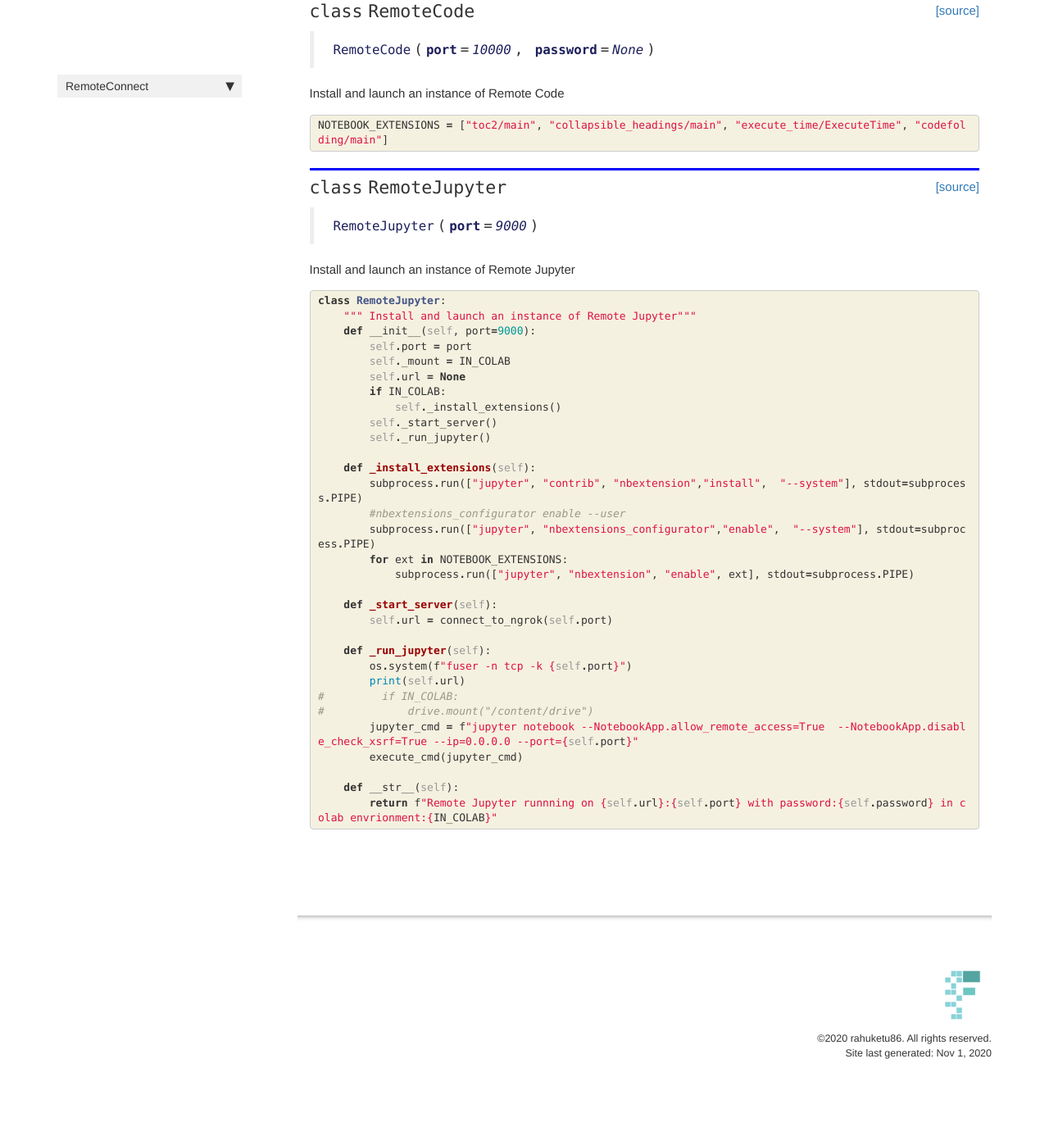
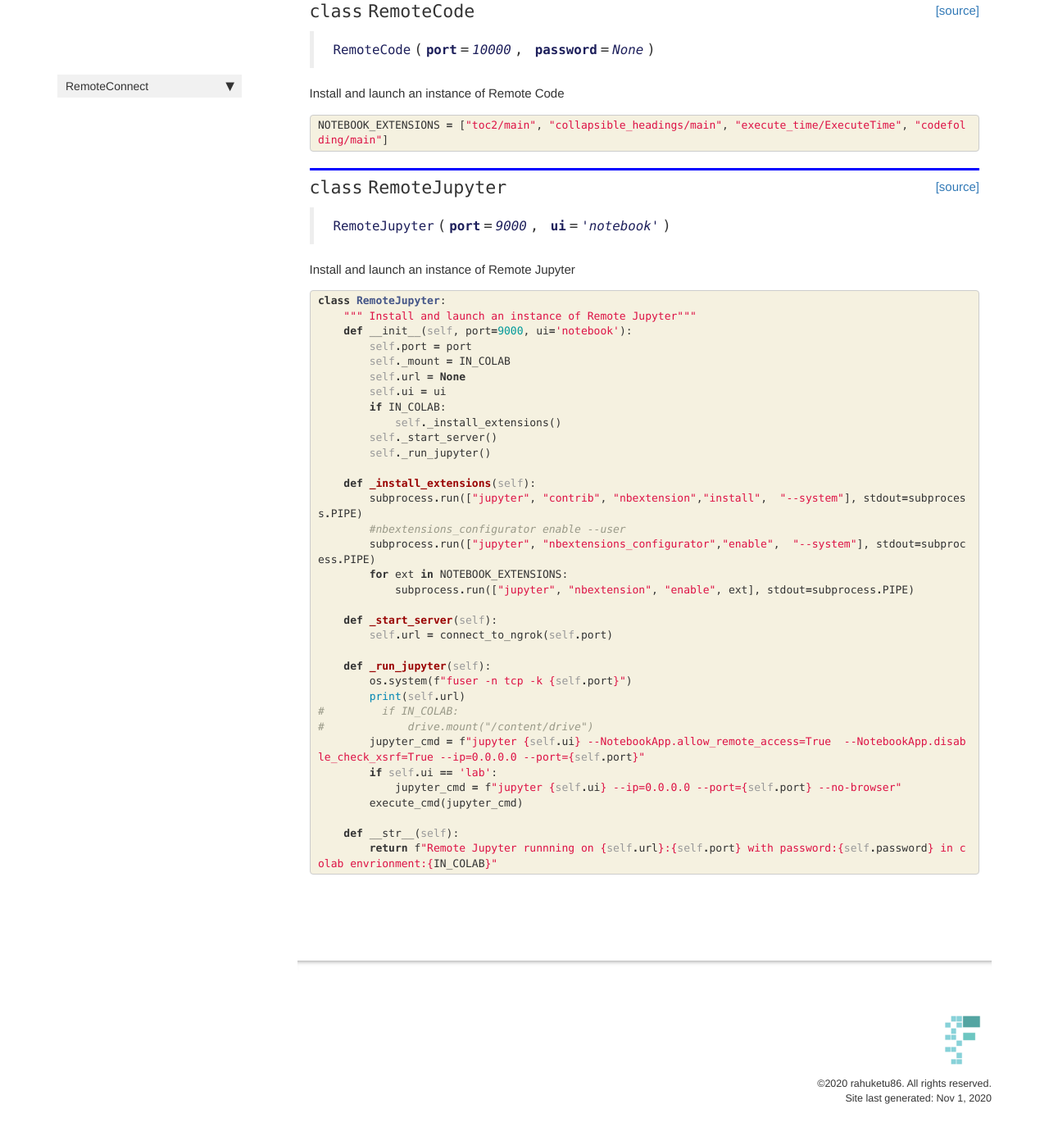
Before and after one commit to Rahuketu86/RemoteConnect, a Jekyll site: the page built from docs/core.html, in a window 1280 px wide and 1400 px high, scrolled down 940 px. Shown: the top 1386 px of the window at 82% size. Built offline with Jekyll 4.4.1, drawn with Linux system fonts in a browser that asks for light colours; nearby versions of some CDN libraries; comment, search, counter and statistics services are not loaded; before the commit the page ends 2284 px from its top, so only the background shows below that.

Commit message:
Added lab ui support

```diff
--- a/RemoteConnect/cli.py
+++ b/RemoteConnect/cli.py
@@ -17,7 +17,7 @@ def start_code(port:Param("Port to Start Code", type=int)=10000,
 
 # Cell
 @call_parse
-def start_jupyter(port:Param("Port to Start Code", type=int)=9000):
+def start_jupyter(port:Param("Port to Start Code", type=int)=9000, ui:Param("Interface to start", type=str)='notebook'):
     "Starts Jupyter"
     if IN_COLAB: mount_drive()
-    RemoteJupyter(port=port)
+    RemoteJupyter(port=port, ui=ui)
--- a/docs/cli.html
+++ b/docs/cli.html
@@ -47,7 +47,7 @@ nb_path: "nbs/01_cli.ipynb"
 
 
 <div class="output_markdown rendered_html output_subarea ">
-<h4 id="start_code" class="doc_header"><code>start_code</code><a href="https://github.com/rahuketu86/RemoteConnect/tree/master/RemoteConnect/cli.py#L10" class="source_link" style="float:right">[source]</a></h4><blockquote><p><code>start_code</code>(<strong><code>port</code></strong>:<code>Param object at 0x7f3578594cc0&gt;</code>=<em><code>10000</code></em>, <strong><code>password</code></strong>:<code>Param object at 0x7f3578594c18&gt;</code>=<em><code>None</code></em>)</p>
+<h4 id="start_code" class="doc_header"><code>start_code</code><a href="https://github.com/rahuketu86/RemoteConnect/tree/master/RemoteConnect/cli.py#L10" class="source_link" style="float:right">[source]</a></h4><blockquote><p><code>start_code</code>(<strong><code>port</code></strong>:<code>Param object at 0x7f9760241640&gt;</code>=<em><code>10000</code></em>, <strong><code>password</code></strong>:<code>Param object at 0x7f963abdda90&gt;</code>=<em><code>None</code></em>)</p>
 </blockquote>
 <p>Starts Code Server</p>
 
@@ -79,7 +79,7 @@ nb_path: "nbs/01_cli.ipynb"
 
 
 <div class="output_markdown rendered_html output_subarea ">
-<h4 id="start_jupyter" class="doc_header"><code>start_jupyter</code><a href="https://github.com/rahuketu86/RemoteConnect/tree/master/RemoteConnect/cli.py#L19" class="source_link" style="float:right">[source]</a></h4><blockquote><p><code>start_jupyter</code>(<strong><code>port</code></strong>:<code>Param object at 0x7f350d9097b8&gt;</code>=<em><code>9000</code></em>)</p>
+<h4 id="start_jupyter" class="doc_header"><code>start_jupyter</code><a href="https://github.com/rahuketu86/RemoteConnect/tree/master/RemoteConnect/cli.py#L19" class="source_link" style="float:right">[source]</a></h4><blockquote><p><code>start_jupyter</code>(<strong><code>port</code></strong>:<code>Param object at 0x7f963a827fa0&gt;</code>=<em><code>9000</code></em>, <strong><code>ui</code></strong>:<code>Param object at 0x7f97601c55e0&gt;</code>=<em><code>'notebook'</code></em>)</p>
 </blockquote>
 <p>Starts Jupyter</p>
 
--- a/docs/core.html
+++ b/docs/core.html
@@ -272,7 +272,7 @@ nb_path: "nbs/00_core.ipynb"
 
 
 <div class="output_markdown rendered_html output_subarea ">
-<h2 id="RemoteJupyter" class="doc_header"><code>class</code> <code>RemoteJupyter</code><a href="https://github.com/rahuketu86/RemoteConnect/tree/master/RemoteConnect/core.py#L101" class="source_link" style="float:right">[source]</a></h2><blockquote><p><code>RemoteJupyter</code>(<strong><code>port</code></strong>=<em><code>9000</code></em>)</p>
+<h2 id="RemoteJupyter" class="doc_header"><code>class</code> <code>RemoteJupyter</code><a href="https://github.com/rahuketu86/RemoteConnect/tree/master/RemoteConnect/core.py#L101" class="source_link" style="float:right">[source]</a></h2><blockquote><p><code>RemoteJupyter</code>(<strong><code>port</code></strong>=<em><code>9000</code></em>, <strong><code>ui</code></strong>=<em><code>'notebook'</code></em>)</p>
 </blockquote>
 <p>Install and launch an instance of Remote Jupyter</p>
 
@@ -295,10 +295,11 @@ nb_path: "nbs/00_core.ipynb"
     <div class="input_area">
 <div class=" highlight hl-ipython3"><pre><span></span><span class="k">class</span> <span class="nc">RemoteJupyter</span><span class="p">:</span>
     <span class="sd">&quot;&quot;&quot; Install and launch an instance of Remote Jupyter&quot;&quot;&quot;</span>
-    <span class="k">def</span> <span class="fm">__init__</span><span class="p">(</span><span class="bp">self</span><span class="p">,</span> <span class="n">port</span><span class="o">=</span><span class="mi">9000</span><span class="p">):</span>
+    <span class="k">def</span> <span class="fm">__init__</span><span class="p">(</span><span class="bp">self</span><span class="p">,</span> <span class="n">port</span><span class="o">=</span><span class="mi">9000</span><span class="p">,</span> <span class="n">ui</span><span class="o">=</span><span class="s1">&#39;notebook&#39;</span><span class="p">):</span>
         <span class="bp">self</span><span class="o">.</span><span class="n">port</span> <span class="o">=</span> <span class="n">port</span>
         <span class="bp">self</span><span class="o">.</span><span class="n">_mount</span> <span class="o">=</span> <span class="n">IN_COLAB</span>
         <span class="bp">self</span><span class="o">.</span><span class="n">url</span> <span class="o">=</span> <span class="kc">None</span>
+        <span class="bp">self</span><span class="o">.</span><span class="n">ui</span> <span class="o">=</span> <span class="n">ui</span>
         <span class="k">if</span> <span class="n">IN_COLAB</span><span class="p">:</span>
             <span class="bp">self</span><span class="o">.</span><span class="n">_install_extensions</span><span class="p">()</span>
         <span class="bp">self</span><span class="o">.</span><span class="n">_start_server</span><span class="p">()</span>
@@ -319,7 +320,9 @@ nb_path: "nbs/00_core.ipynb"
         <span class="nb">print</span><span class="p">(</span><span class="bp">self</span><span class="o">.</span><span class="n">url</span><span class="p">)</span>
 <span class="c1">#         if IN_COLAB:</span>
 <span class="c1">#             drive.mount(&quot;/content/drive&quot;)</span>
-        <span class="n">jupyter_cmd</span> <span class="o">=</span> <span class="sa">f</span><span class="s2">&quot;jupyter notebook --NotebookApp.allow_remote_access=True  --NotebookApp.disable_check_xsrf=True --ip=0.0.0.0 --port=</span><span class="si">{</span><span class="bp">self</span><span class="o">.</span><span class="n">port</span><span class="si">}</span><span class="s2">&quot;</span>
+        <span class="n">jupyter_cmd</span> <span class="o">=</span> <span class="sa">f</span><span class="s2">&quot;jupyter </span><span class="si">{</span><span class="bp">self</span><span class="o">.</span><span class="n">ui</span><span class="si">}</span><span class="s2"> --NotebookApp.allow_remote_access=True  --NotebookApp.disable_check_xsrf=True --ip=0.0.0.0 --port=</span><span class="si">{</span><span class="bp">self</span><span class="o">.</span><span class="n">port</span><span class="si">}</span><span class="s2">&quot;</span>
+        <span class="k">if</span> <span class="bp">self</span><span class="o">.</span><span class="n">ui</span> <span class="o">==</span> <span class="s1">&#39;lab&#39;</span><span class="p">:</span>
+            <span class="n">jupyter_cmd</span> <span class="o">=</span> <span class="sa">f</span><span class="s2">&quot;jupyter </span><span class="si">{</span><span class="bp">self</span><span class="o">.</span><span class="n">ui</span><span class="si">}</span><span class="s2"> --ip=0.0.0.0 --port=</span><span class="si">{</span><span class="bp">self</span><span class="o">.</span><span class="n">port</span><span class="si">}</span><span class="s2"> --no-browser&quot;</span>
         <span class="n">execute_cmd</span><span class="p">(</span><span class="n">jupyter_cmd</span><span class="p">)</span>
 
     <span class="k">def</span> <span class="fm">__str__</span><span class="p">(</span><span class="bp">self</span><span class="p">):</span>
```
Also changed, not shown: RemoteConnect/core.py (+5 -2 lines), 2 other files.
